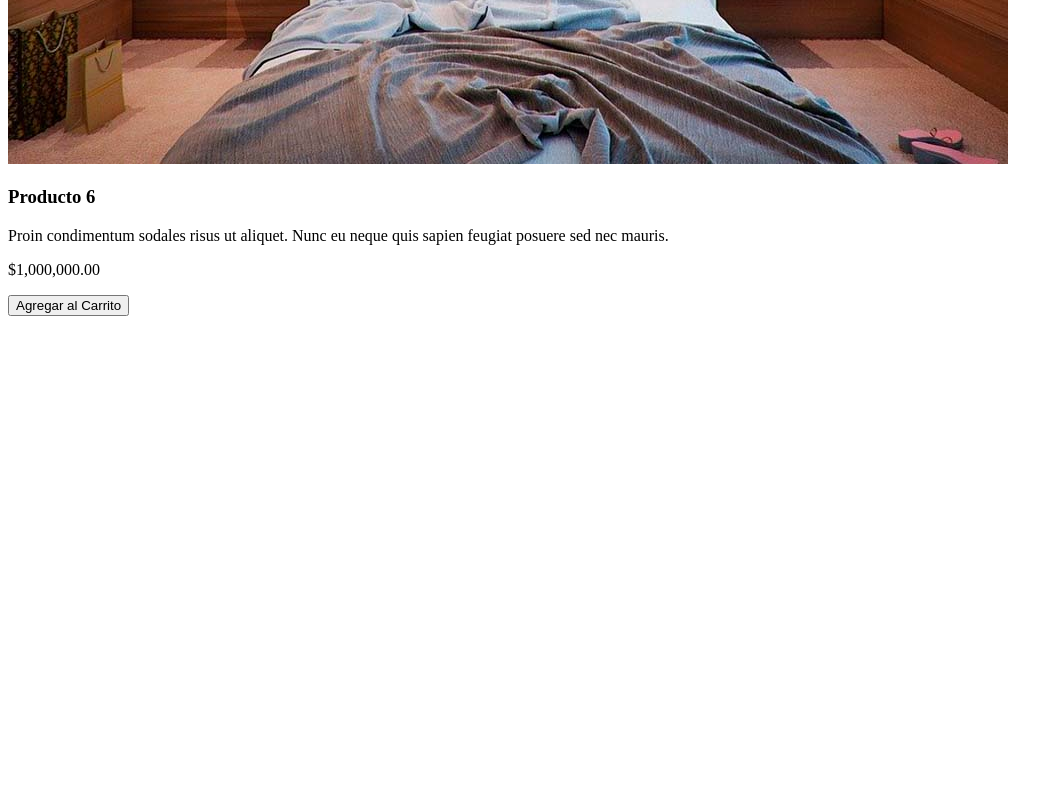
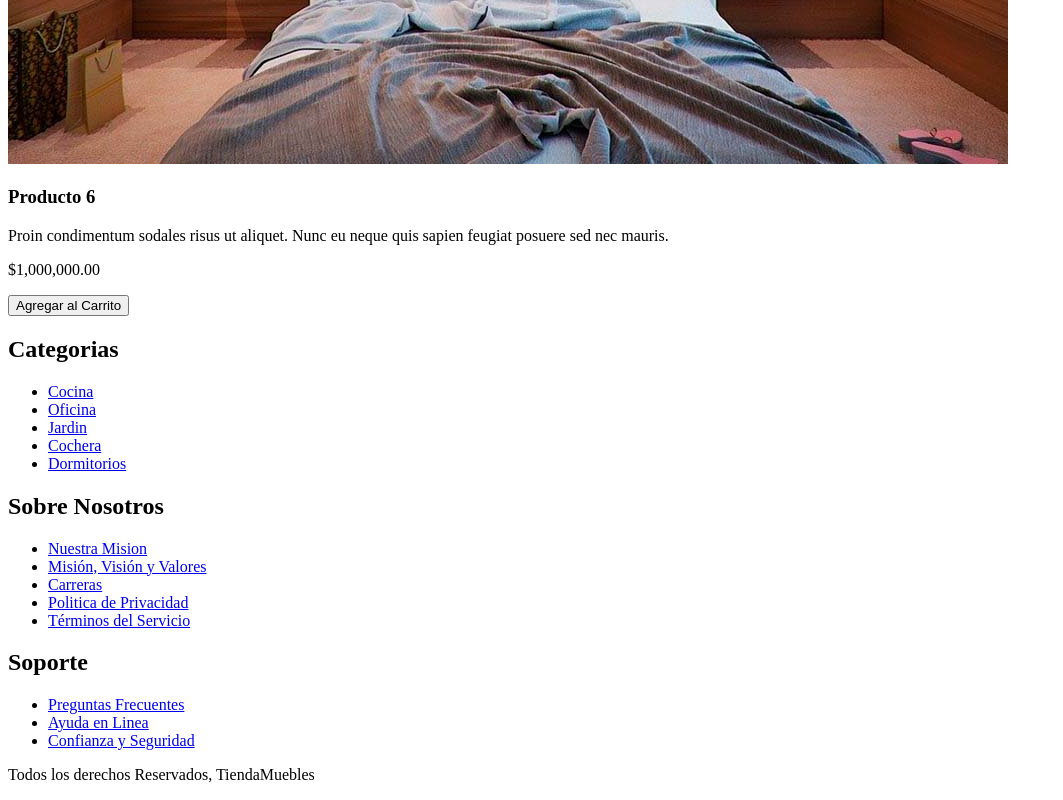
Before and after one commit to perchhuaraca/reto02_sem03, a plain HTML site: page index.html in a window 1280 px wide. Shown: the part 8160-8960 px from the top of the page, without its empty margins (0-1063 px from the left). Before the commit the page ends 8484 px from the top, so only its background shows below. Drawn offline with Linux system fonts and the light colour scheme.

Commit message:
Add Footer

```diff
--- a/index.html
+++ b/index.html
@@ -143,5 +143,66 @@
             </div>
         </section>
     </main>
+    <footer>
+        <div>
+            <div>
+                <h2>Categorias</h2>
+                <ul>
+                    <li>
+                        <a href="#">Cocina</a>
+                    </li>
+                    <li>
+                        <a href="#">Oficina</a>
+                    </li>
+                    <li>
+                        <a href="#">Jardin</a>
+                    </li>
+                    <li>
+                        <a href="#">Cochera</a>
+                    </li>
+                    <li>
+                        <a href="#">Dormitorios</a>
+                    </li>
+                </ul>
+            </div>
+            <div>
+                <h2>Sobre Nosotros</h2>
+                <ul>
+                    <li>
+                        <a href="#">Nuestra Mision</a>
+                    </li>
+                    <li>
+                        <a href="#">Misión, Visión y Valores</a>
+                    </li>
+                    <li>
+                        <a href="#">Carreras</a>
+                    </li>
+                    <li>
+                        <a href="#">Politica de Privacidad</a>
+                    </li>
+                    <li>
+                        <a href="#">Términos del Servicio</a>
+                    </li>
+                </ul>
+            </div>
+            <div>
+                <h2>Soporte</h2>
+                <ul>
+                    <li>
+                        <a href="#">Preguntas Frecuentes</a>
+                    </li>
+                    <li>
+                        <a href="#">Ayuda en Linea</a>
+                    </li>
+                    <li>
+                        <a href="#">Confianza y Seguridad</a>
+                    </li>
+                </ul>
+            </div>
+        </div>
+        <div>
+            <p>Todos los derechos Reservados, TiendaMuebles</p>
+        </div>
+    </footer>
 </body>
 </html>
```
